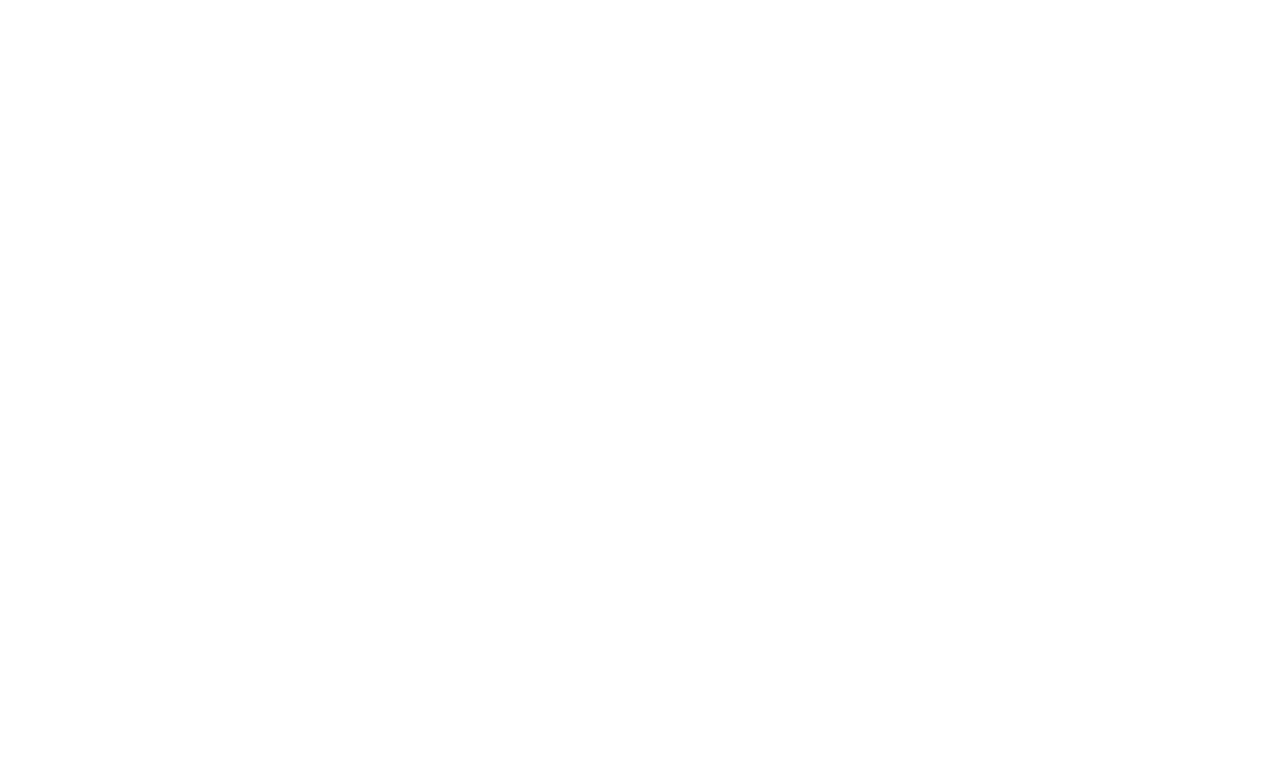
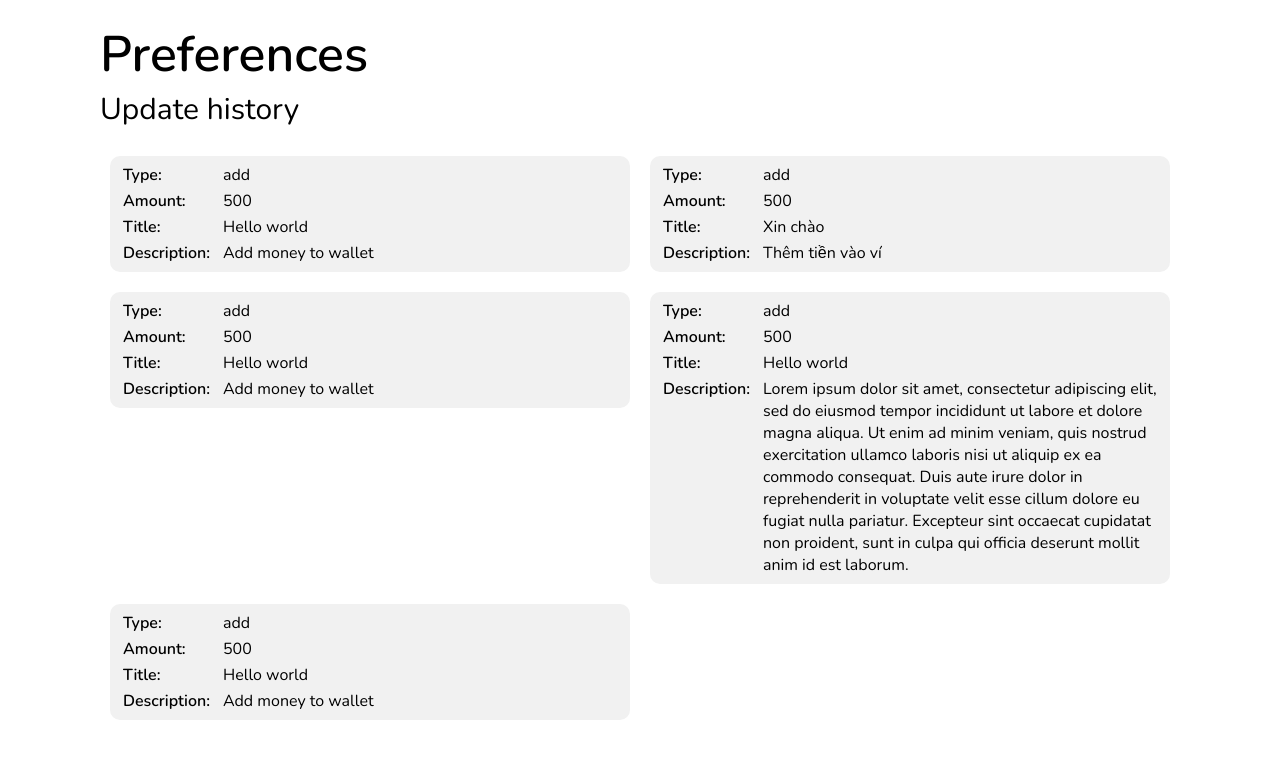
Before and after one commit to nhk2712/wallet-manager-frontend, a React (Create React App) app: page /preferences in a window 1280 px wide. Shown: the top 758 px of the page. Built offline with nearby package versions, Linux system fonts and the light colour scheme.

Commit message:
Complete update history view

```diff
--- a/src/components/Preferences/Preferences.css
+++ b/src/components/Preferences/Preferences.css
@@ -0,0 +1,45 @@
+.preferences-heading{
+    font-size:30px;
+}
+
+.container-signin.preferences{
+    font-family: 'Nunito',sans-serif;
+}
+
+.history-div{
+    background-color: rgb(241, 241, 241);
+    margin:10px 0px 10px 0px;
+    padding:5px 10px 5px 10px;
+    border-radius: 10px;
+}
+
+.history-label{
+    font-weight: bold;
+    padding-right:10px;
+}
+
+.history-li{
+    list-style-type: none;
+    margin:0px;
+    padding:0px;
+}
+
+.history-ul{
+    padding:0px;
+}
+
+@media all and (min-width:768px){
+    .history-ul{
+        display:flex;
+        flex-wrap: wrap;
+    }
+
+    .history-div{
+        margin: 10px;
+        width:500px;
+    }
+}
+
+tr{
+    vertical-align: top;
+}
--- a/src/components/Preferences/Preferences.jsx
+++ b/src/components/Preferences/Preferences.jsx
@@ -1,10 +1,51 @@
 import "./Preferences.css"
 import { Navigate } from 'react-router-dom';
 
-function Preferences({userId}){
-    if (!userId) return(<Navigate to="/" />)
+function Preferences({ userId }) {
+    if (!userId) return (<Navigate to="/" />)
 
-    return (<></>)
+    const history = [
+        { _id: "77431653", user: "123456", type: "add", deltaAmount: 500, title: "Hello world", description: "Add money to wallet" },
+        { _id: "84298949", user: "123456", type: "add", deltaAmount: 500, title: "Xin chào", description: "Thêm tiền vào ví" },
+        { _id: "77431653", user: "123456", type: "add", deltaAmount: 500, title: "Hello world", description: "Add money to wallet" },
+        { _id: "77431653", user: "123456", type: "add", deltaAmount: 500, title: "Hello world", description: "Lorem ipsum dolor sit amet, consectetur adipiscing elit, sed do eiusmod tempor incididunt ut labore et dolore magna aliqua. Ut enim ad minim veniam, quis nostrud exercitation ullamco laboris nisi ut aliquip ex ea commodo consequat. Duis aute irure dolor in reprehenderit in voluptate velit esse cillum dolore eu fugiat nulla pariatur. Excepteur sint occaecat cupidatat non proident, sunt in culpa qui officia deserunt mollit anim id est laborum." },
+        { _id: "77431653", user: "123456", type: "add", deltaAmount: 500, title: "Hello world", description: "Add money to wallet" }
+    ]
+
+    return (<>
+        <div className="container-signin preferences">
+            <div className="title-signin">Preferences</div>
+            <div>
+                <div className="preferences-heading">Update history</div>
+                <ul className="history-ul">
+                    {
+                        history.map((item) => <li key={item._id} className="history-li">
+                            <div className="history-div">
+                                <table><tbody>
+                                    <tr>
+                                        <td className="history-label">Type:</td>
+                                        <td>{item.type}</td>
+                                    </tr>
+                                    <tr>
+                                        <td className="history-label">Amount:</td>
+                                        <td>{item.deltaAmount}</td>
+                                    </tr>
+                                    <tr>
+                                        <td className="history-label">Title:</td>
+                                        <td>{item.title}</td>
+                                    </tr>
+                                    <tr>
+                                        <td className="history-label">Description:</td>
+                                        <td>{item.description}</td>
+                                    </tr>
+                                </tbody></table>
+                            </div>
+                        </li>)
+                    }
+                </ul>
+            </div>
+        </div>
+    </>)
 }
 
 export default Preferences;
```
